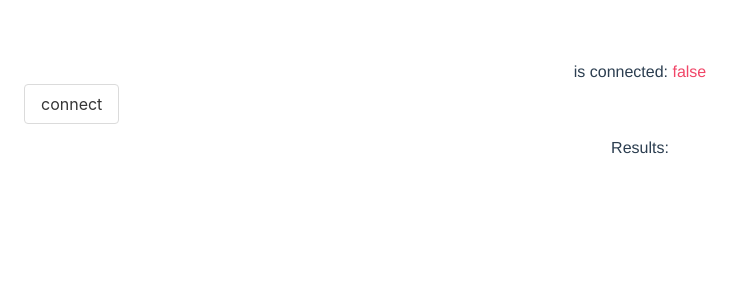
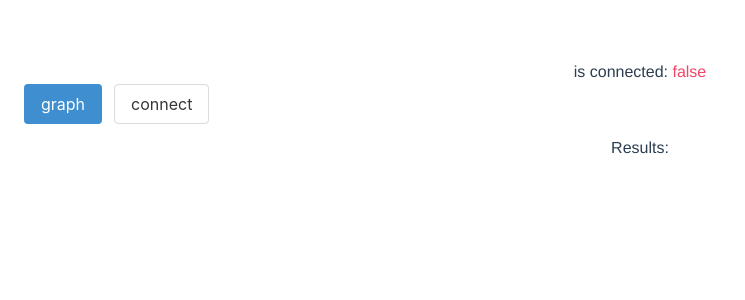
Before and after one commit to diegovinie/owly, a Vue app: page / in a window 1280 px wide. Shown: the top 300 px of the page, without its empty margins (0-745 px from the left). Built offline with nearby package versions, Linux system fonts and the light colour scheme.

Commit message:
WIP canvasjs

```diff
--- a/public/index.html
+++ b/public/index.html
@@ -6,6 +6,7 @@
     <meta name="viewport" content="width=device-width,initial-scale=1.0">
     <link rel="icon" href="<%= BASE_URL %>favicon.ico">
     <title><%= htmlWebpackPlugin.options.title %></title>
+    <script src="https://canvasjs.com/assets/script/canvasjs.min.js"></script>
   </head>
   <body>
     <noscript>
--- a/src/App.vue
+++ b/src/App.vue
@@ -8,6 +8,9 @@
         </span>
       </div>
       <div class="field is-grouped">
+        <button @click="graph" type="button" class="control button is-info">
+          graph
+        </button>
         <button @click="connect" type="button" class="button control">
           connect
         </button>
@@ -43,14 +46,22 @@
         </table>
       </div>
     </section>
+    <section>
+      <div id="chart1">
+
+      </div>
+    </section>
   </div>
 </template>
 
 <script>
+// import CanvasJS from 'canvasjs';
 import google from '@/services/google'
 import parseImagesMixin from '@/mixins/parseImages'
 import { mapDeltas } from '@/analytics'
 import { inspect } from '@/functions'
+
+// var CanvasJS = require('canvasjss')
 
 export default {
   name: 'App',
@@ -84,6 +95,77 @@ export default {
       console.log(fs)
 
       this.files = fs
+    },
+
+    graph() {
+      var chart = new CanvasJS.Chart('chart1', {
+        animationEnabled: true,
+        title:{
+          text: "Daily High Temperature at Different Beaches"
+        },
+        axisX: {
+          valueFormatString: "DD MMM,YY"
+        },
+        axisY: {
+          title: "Temperature (in °C)",
+          includeZero: false,
+          suffix: " °C"
+        },
+        legend:{
+          cursor: "pointer",
+          fontSize: 16,
+          // itemclick: toggleDataSeries
+        },
+        toolTip:{
+          shared: true
+        },
+        data: [{
+          name: "Myrtle Beach",
+          type: "spline",
+          yValueFormatString: "#0.## °C",
+          showInLegend: true,
+          dataPoints: [
+            { x: new Date(2017,6,24), y: 31 },
+            { x: new Date(2017,6,25), y: 31 },
+            { x: new Date(2017,6,26), y: 29 },
+            { x: new Date(2017,6,27), y: 29 },
+            { x: new Date(2017,6,28), y: 31 },
+            { x: new Date(2017,6,29), y: 30 },
+            { x: new Date(2017,6,30), y: 29 }
+          ]
+        },
+        {
+          name: "Martha Vineyard",
+          type: "spline",
+          yValueFormatString: "#0.## °C",
+          showInLegend: true,
+          dataPoints: [
+            { x: new Date(2017,6,24), y: 20 },
+            { x: new Date(2017,6,25), y: 20 },
+            { x: new Date(2017,6,26), y: 25 },
+            { x: new Date(2017,6,27), y: 25 },
+            { x: new Date(2017,6,28), y: 25 },
+            { x: new Date(2017,6,29), y: 25 },
+            { x: new Date(2017,6,30), y: 25 }
+          ]
+        },
+        {
+          name: "Nantucket",
+          type: "spline",
+          yValueFormatString: "#0.## °C",
+          showInLegend: true,
+          dataPoints: [
+            { x: new Date(2017,6,24), y: 22 },
+            { x: new Date(2017,6,25), y: 19 },
+            { x: new Date(2017,6,26), y: 23 },
+            { x: new Date(2017,6,27), y: 24 },
+            { x: new Date(2017,6,28), y: 24 },
+            { x: new Date(2017,6,29), y: 23 },
+            { x: new Date(2017,6,30), y: 23 }
+          ]
+        }]
+      });
+      chart.render();
     }
   },
 
```
